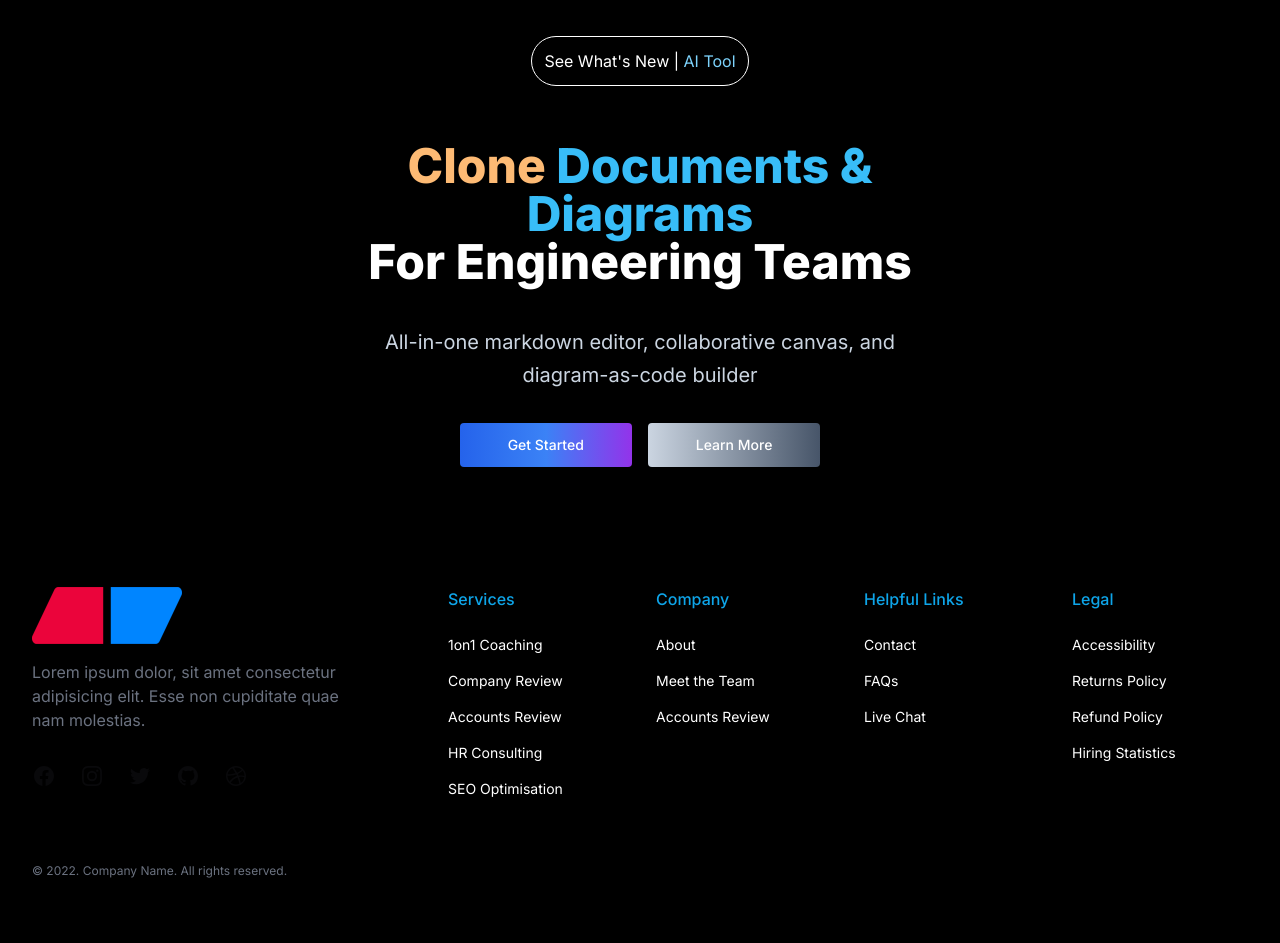
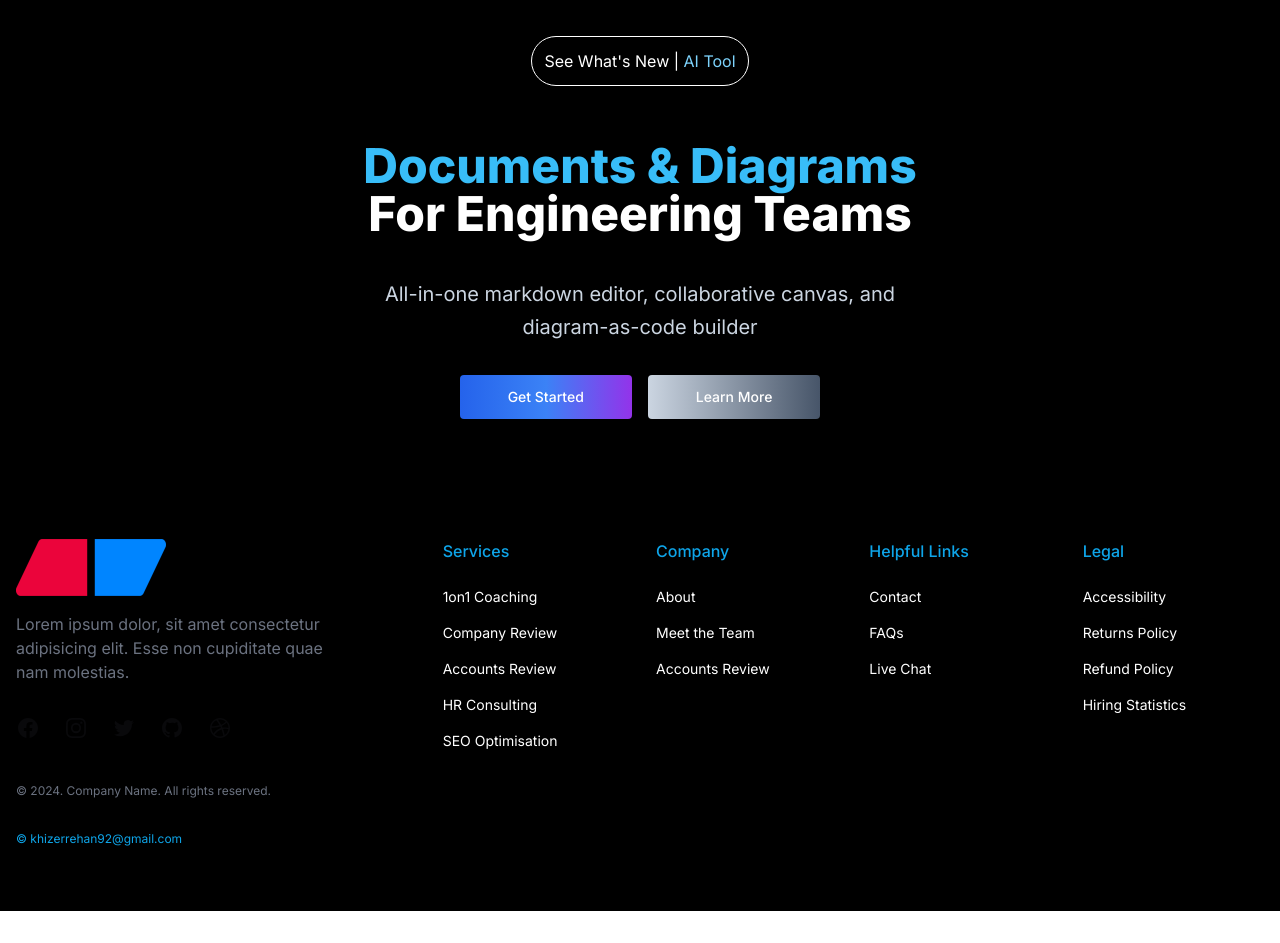
Before and after one commit to KhizerRehan/clone-eraser.io, a Next.js app: page / in a window 1280 px wide. Shown: the part 140-1083 px from the top of the page. After the commit the page ends 1051 px from the top, so only its background shows below. Built offline with nearby package versions, Linux system fonts and the light colour scheme.

Commit message:
Remove Clone Keywork instead added email in footer

```diff
--- a/src/components/ui/Footer.tsx
+++ b/src/components/ui/Footer.tsx
@@ -4,7 +4,7 @@ import Image from "next/image";
 function Footer() {
   return (
     <footer className="bg-black">
-      <div className="mx-auto max-w-screen-xl space-y-8 px-4 py-16 sm:px-6 lg:space-y-16 lg:px-8">
+      <div className="mx-auto max-w-screen-xl space-y-8 px-4 py-16">
         <div className="grid grid-cols-1 gap-8 lg:grid-cols-3">
           <div>
             <div className="text-teal-600">
@@ -281,8 +281,10 @@ function Footer() {
         </div>
 
         <p className="text-xs text-gray-500">
-          &copy; 2022. Company Name. All rights reserved.
+          &copy; 2024. Company Name. All rights reserved.
         </p>
+
+        <p className="text-xs text-sky-500">&copy; khizerrehan92@gmail.com</p>
       </div>
     </footer>
   );
--- a/src/components/ui/Hero.tsx
+++ b/src/components/ui/Hero.tsx
@@ -11,7 +11,6 @@ function Hero() {
       <div className="mx-auto max-w-screen-xl px-4 py-14">
         <div className="mx-auto max-w-xl text-center">
           <h1 className="capitalize text-sky-400 text-3xl font-extrabold sm:text-5xl">
-            <span className="text-orange-300">Clone </span>
             Documents & diagrams
             <strong className="font-extrabold text-white sm:block">
               {" "}
```
